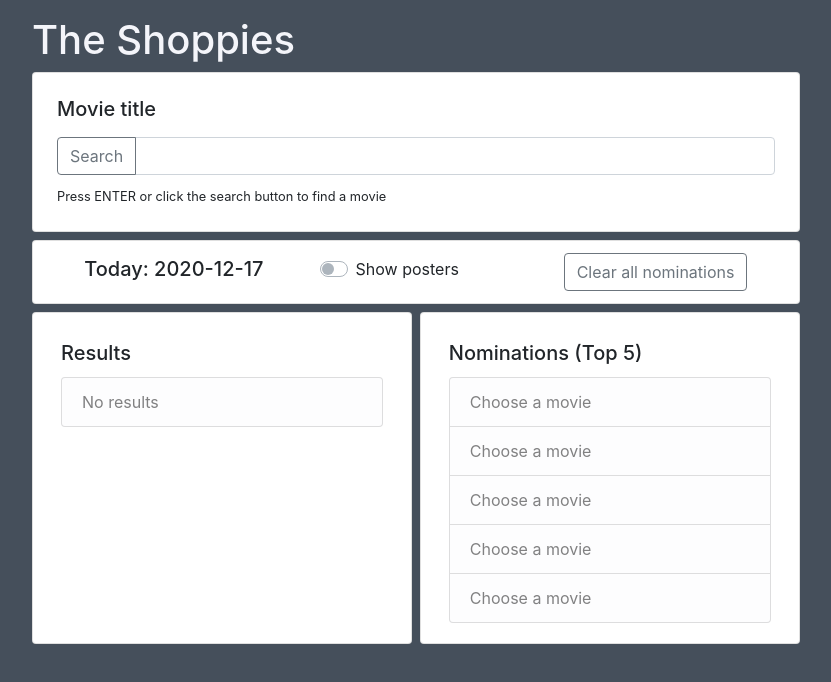
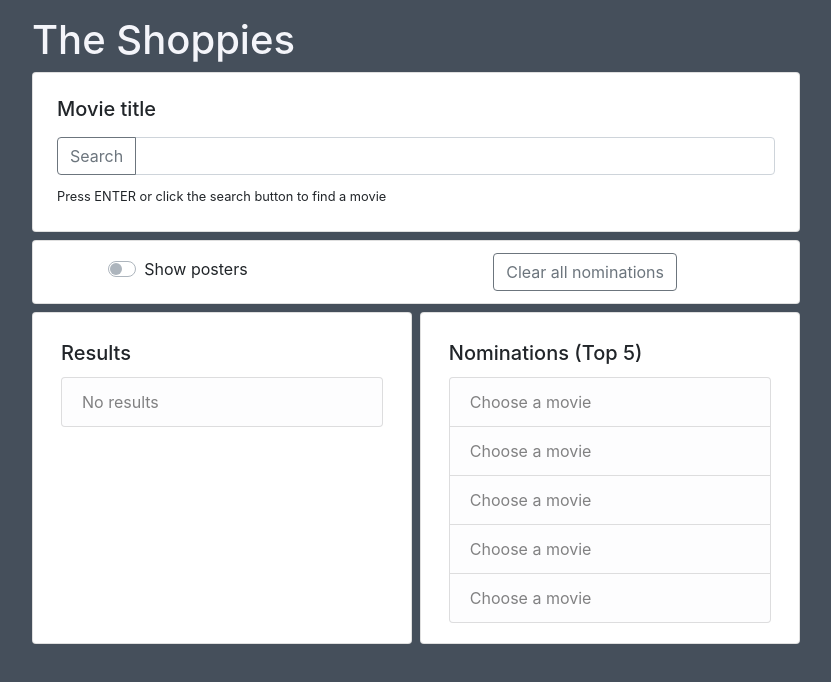
Before and after one commit to prashketh/ShopApp, a React (Create React App) app: page / in a window 1280 px wide. Shown: the top 682 px of the page, without its empty margins (224-1055 px from the left). Built offline with nearby package versions, Linux system fonts and the light colour scheme.

Commit message:
Removed date

```diff
--- a/src/components/displayMovies/displayMovies.js
+++ b/src/components/displayMovies/displayMovies.js
@@ -157,9 +157,6 @@ class DisplayMovies extends Component {
                 <div class="d-flex flex-column">
                     <div class="card mb-2 pt-1">
                         <div class="d-flex justify-content-around">
-                            <div class="m-2 p-1">
-                                <h5>Today: {this.state.currentDateTime}</h5>
-                            </div>
                             <div class="custom-control custom-switch m-2 p-1">
                                 <input type="checkbox" class="custom-control-input" id="switchPoster" onChange={this.handleToggle} />
                                 <label class="custom-control-label switch-align" for="switchPoster">Show posters</label>
```
